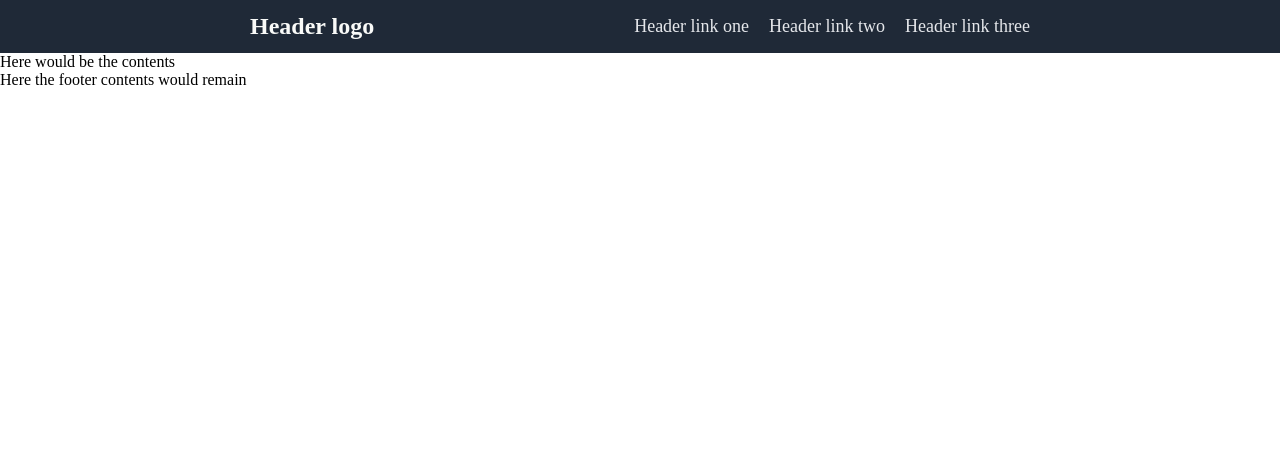
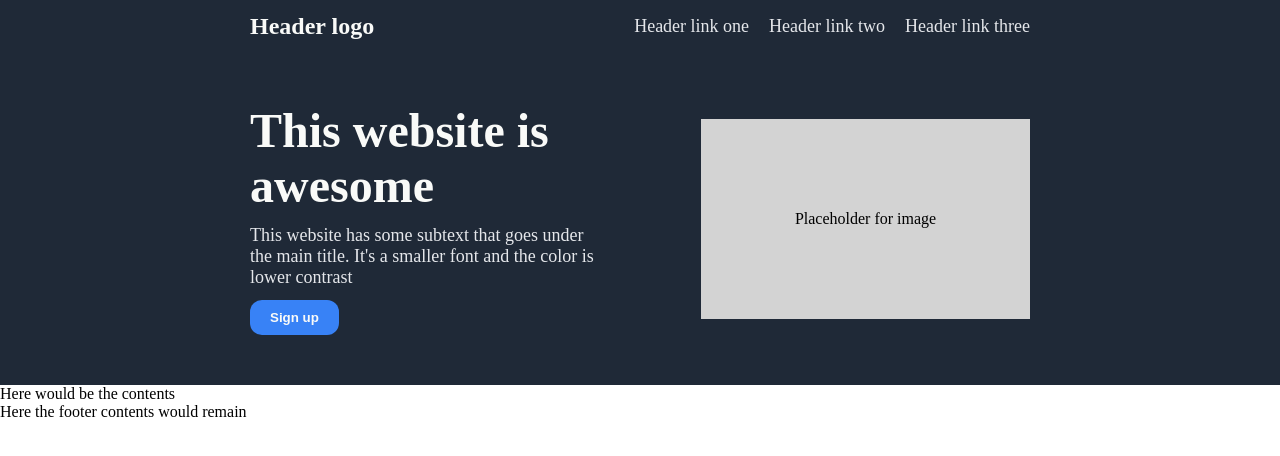
Before and after one commit to 0Nafi0/landing-page, a plain HTML site: page index.html in a window 1280 px wide. Drawn offline with Linux system fonts and the light colour scheme.

Commit message:
Addition of top section
Main heading and their subtexts alongside with placeholder image
that completes top section part. Significant point to commit.

```diff
--- a/index.html
+++ b/index.html
@@ -16,6 +16,14 @@
                 <li><a href="#">Header link three</a></li>
             </ul>
         </div>
+        <div class="header-contents">
+            <div class="header-writing">
+                <div class="main-heading">This website is awesome</div>
+                <div class="sub-heading">This website has some subtext that goes under the main title. It's a smaller font and the color is lower contrast</div>
+                <button role="button" href="#">Sign up</button>
+            </div>
+            <div class="img-placeholder">Placeholder for image</div>
+        </div>
     </div>
     <div class="contents">
         Here would be the contents
--- a/styles.css
+++ b/styles.css
@@ -8,6 +8,7 @@ body {
     background-color: #1f2937;
     padding-left: 250px;
     padding-right: 250px;
+
 }
 .contents {
     flex-grow: 1;
@@ -39,3 +40,53 @@ li > a {
     display: flex;
     justify-content: space-between;
 }
+
+.header-contents {
+    display: flex;
+    justify-content: space-around;
+    align-items: center;
+    padding: 50px 0;
+    gap: 40px;
+}
+
+.header-writing {
+    width: 500px;
+    display: flex;
+    flex-direction: column;
+    flex-wrap: wrap;
+    gap: 12px;
+}
+
+.main-heading {
+    width: 300px;
+    font-size: 48px;
+    font-weight: 800;
+    color: #f9faf8;
+}
+
+.sub-heading {
+    font-size: 18px;
+    color: #e5e7eb;
+    width: 350px;
+}
+
+button {
+    padding: 0;
+    border: none;
+    border-radius: 12px;
+    width: fit-content;
+    padding: 10px 20px;
+    background-color: #3882f6;
+    color: #f9faf8;
+    font-weight: 800;
+
+}
+
+.img-placeholder {
+    background-color: #d3d3d3;
+    width: 400px;
+    height: 200px;
+    display: flex;
+    justify-content: center;
+    align-items: center;
+}
```
